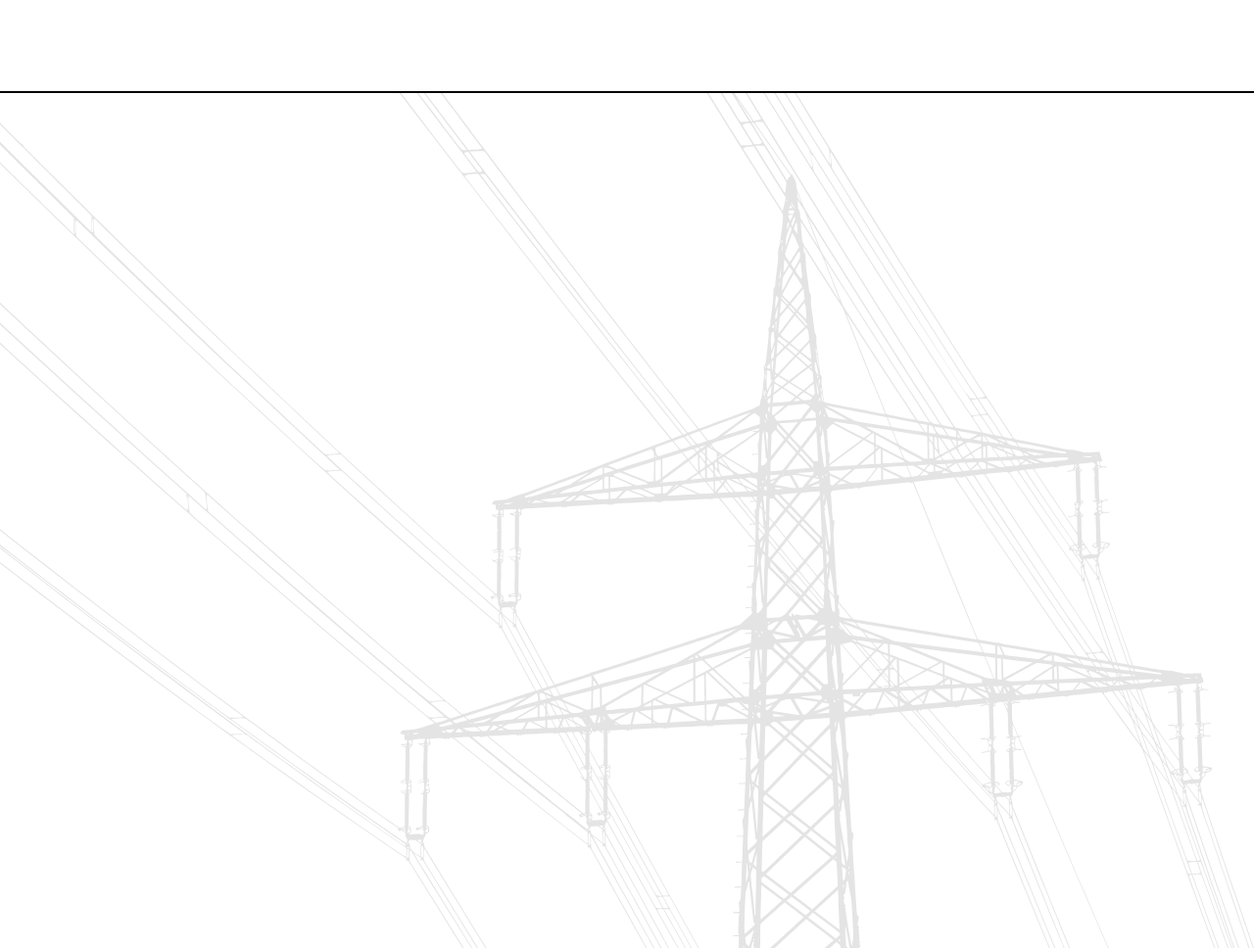
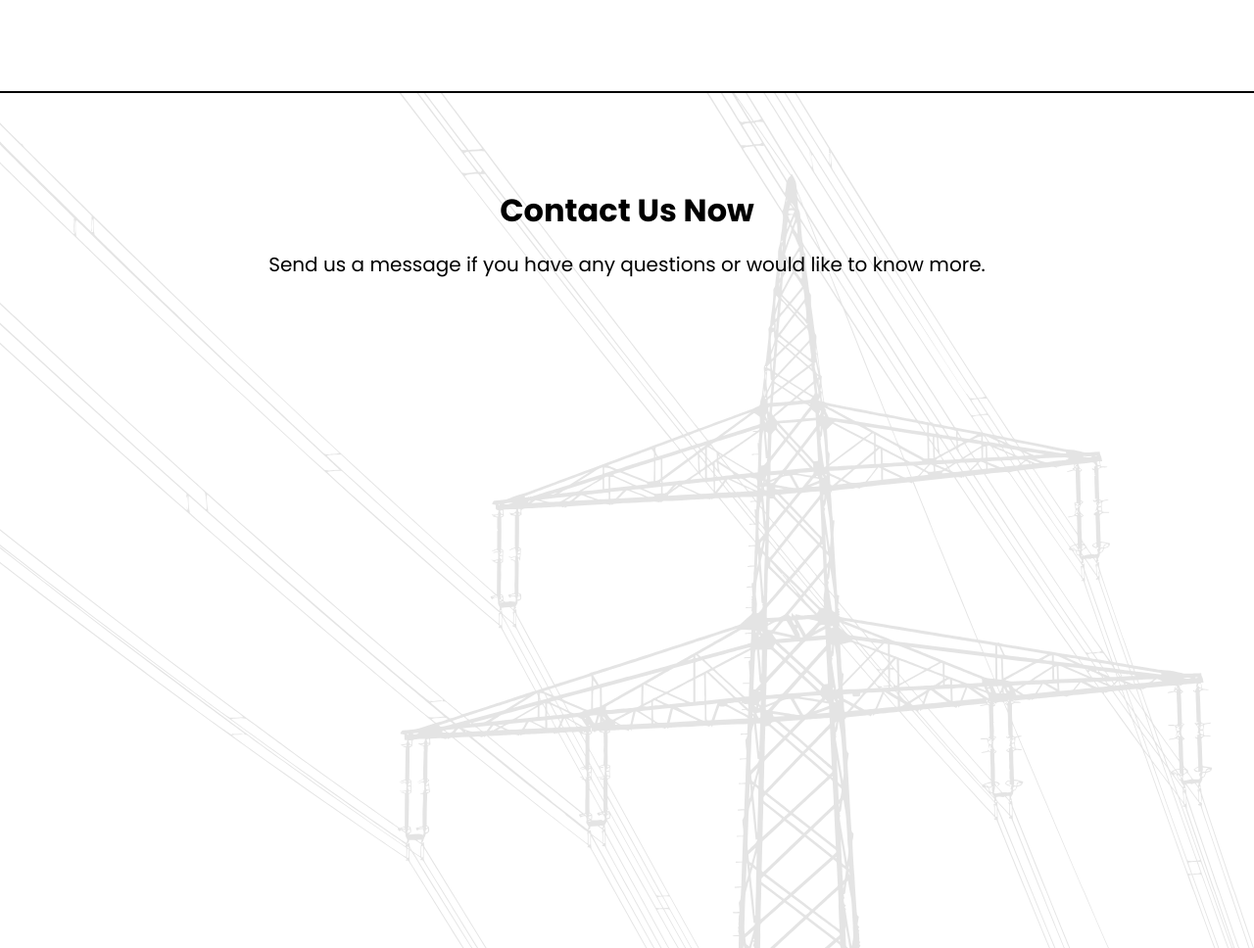
Before and after one commit to mauger1998/ci-lighting, a website built with webpack: page src/index.html in a window 1280 px wide. Shown: the part 2139-3107 px from the top of the page at 98% size. Built offline with nearby package versions, Linux system fonts and the light colour scheme.

Commit message:
Add title for contact section and sub heading

```diff
--- a/src/index.html
+++ b/src/index.html
@@ -188,6 +188,8 @@
 
 <!DOCTYPE svg PUBLIC "-//W3C//DTD SVG 1.1//EN" "http://www.w3.org/Graphics/SVG/1.1/DTD/svg11.dtd">
 <section class="contact">
+    <h3>Contact Us Now</h3>
+    <p>Send us a message if you have any questions or would like to know more.</p>
     <svg class="svg" version="1.1" id="Layer_1" xmlns="http://www.w3.org/2000/svg" xmlns:xlink="http://www.w3.org/1999/xlink" x="0px" y="0px"
          viewBox="0 0 2560 1745.907" enable-background="new 0 0 2560 1745.907" xml:space="preserve">
     <path d="M2557.968,1745.907H2560c-2.206-5.669-104.99-308.323-107.076-316.713c0.032-6.183-1.562-12.121-2.835-18.101
@@ -2058,6 +2060,7 @@
         c3.776,3.594,6.461,8.184,8.911,12.763C2447.019,1422.54,2445.286,1422.646,2444.419,1422.7z M2450.624,1419.159
         c-1.38,1.327-4.119-0.759-2.664-2.279C2449.265,1415.543,2452.015,1417.619,2450.624,1419.159z"/>
     </svg>
+
 </section>
 
     </main>
--- a/src/style.css
+++ b/src/style.css
@@ -12,6 +12,7 @@
 
 main {
     height: 400vh;
+
 }
 header {
     background-color:#0d0d0d;
@@ -411,9 +412,27 @@ nav ul li:hover::before {
 .fourth + h4 {
     padding-inline:2rem;
 }
+
+.contact {
+    border-top:2px solid black;
+    position:relative;
+    display:flex;
+    flex-direction: column;
+    align-items:center;
+    justify-content:flex-start;
+    padding:6rem;
+    gap:1rem;
+
+
+}
+.contact h3 {
+    font-size:2rem;
+}
+.contact p {
+    font-size:1.25rem;
+}
 .svg {
     opacity:0.1;
+    position:absolute;
+    inset:0;
 }
-.contact {
-    border-top:2px solid black;
-}
```
